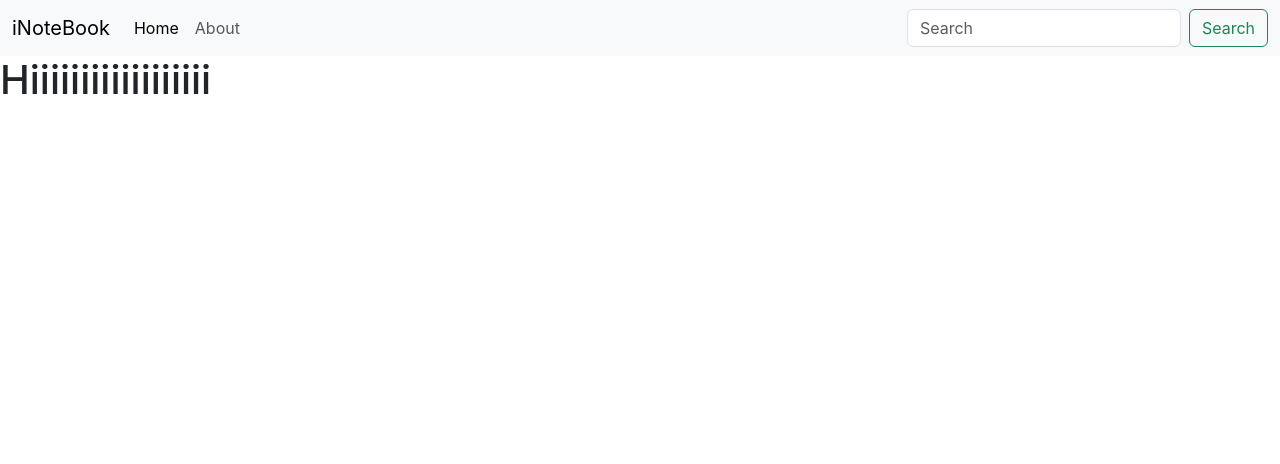
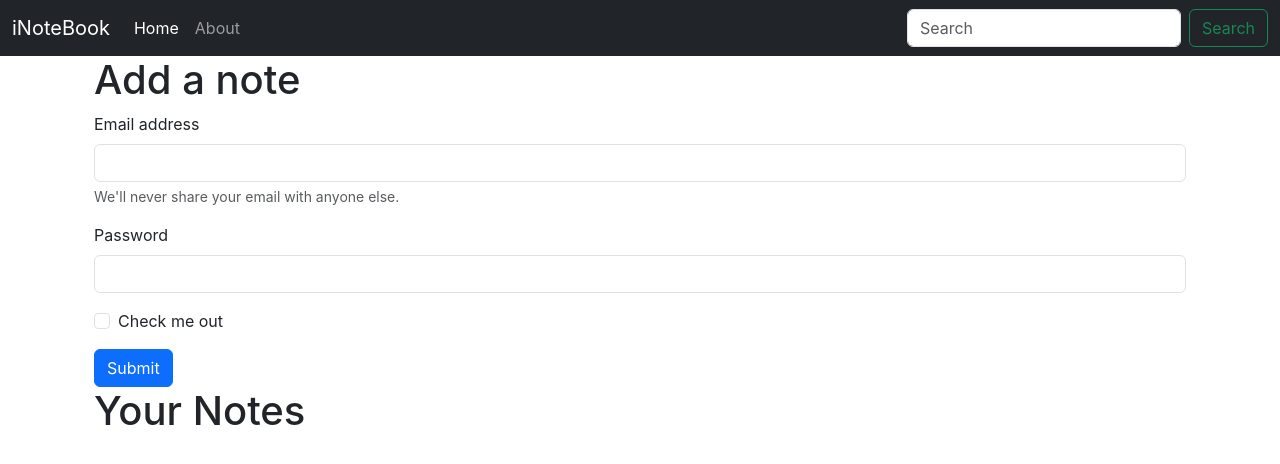
Before and after one commit to yashi-15/INoteBook-Frontend, a React (Create React App) app: page / in a window 1280 px wide. Shown: the top 464 px of the page. Built offline with nearby package versions, Linux system fonts and the light colour scheme.

Commit message:
added active class for navbar, homepage created, removed the context api and state code which was for leaning only

```diff
--- a/src/App.js
+++ b/src/App.js
@@ -9,10 +9,12 @@
             <NoteState>
                 <Router>
                     <NavBar />
-                    <Routes>
-                        <Route exact path="/" element={<Home />}></Route>
-                        <Route exact path="/about" element={<About />}></Route>
-                    </Routes>
+                    <div className="container">
+                        <Routes>
+                            <Route exact path="/" element={<Home />}></Route>
+                            <Route exact path="/about" element={<About />}></Route>
+                        </Routes>
+                    </div>
                 </Router>
             </NoteState>
         </>
--- a/src/components/About.js
+++ b/src/components/About.js
@@ -1,14 +1,8 @@
 import React, { useContext,  useEffect } from 'react';
-import NoteContext from '../context/notes/noteContext';
-
 const About = () => {
-  const a =  useContext(NoteContext);
-  useEffect(()=>{
-    a.update()
-  }, [])
   return(
     <div>
-      <h5>This is about: name is {a.state.name} and {a.state.class}</h5>
+      <h5>This is about</h5>
     </div>
   )
 }
--- a/src/components/Home.js
+++ b/src/components/Home.js
@@ -1,11 +1,43 @@
-import React from 'react'
+import React from "react";
 
 const Home = () => {
-  return (
-    <div>
-      <h1>Hiiiiiiiiiiiiiiiiii</h1>
-    </div>
-  )
-}
+    return (
+        <div>
+            <div className="container">
+                <h1>Add a note</h1>
+                <form>
+                    <div class="mb-3">
+                        <label for="exampleInputEmail1" class="form-label">
+                            Email address
+                        </label>
+                        <input type="email" class="form-control" id="exampleInputEmail1" aria-describedby="emailHelp" />
+                        <div id="emailHelp" class="form-text">
+                            We'll never share your email with anyone else.
+                        </div>
+                    </div>
+                    <div class="mb-3">
+                        <label for="exampleInputPassword1" class="form-label">
+                            Password
+                        </label>
+                        <input type="password" class="form-control" id="exampleInputPassword1" />
+                    </div>
+                    <div class="mb-3 form-check">
+                        <input type="checkbox" class="form-check-input" id="exampleCheck1" />
+                        <label class="form-check-label" for="exampleCheck1">
+                            Check me out
+                        </label>
+                    </div>
+                    <button type="submit" class="btn btn-primary">
+                        Submit
+                    </button>
+                </form>
+            </div>
 
-export default Home
+            <div className="container">
+                <h1>Your Notes</h1>
+            </div>
+        </div>
+    );
+};
+
+export default Home;
--- a/src/components/NavBar.js
+++ b/src/components/NavBar.js
@@ -1,9 +1,10 @@
-import React from 'react'
-import { Link } from 'react-router-dom'
+import React, { useEffect } from 'react'
+import { Link , useLocation } from 'react-router-dom'
 
 const NavBar = () => {
+  const location = useLocation();
   return (
-    <nav className="navbar navbar-expand-lg bg-body-tertiary">
+    <nav className="navbar navbar-expand-lg bg-dark navbar-dark">
   <div className="container-fluid">
     <Link className="navbar-brand" to="/">iNoteBook</Link>
     <button className="navbar-toggler" type="button" data-bs-toggle="collapse" data-bs-target="#navbarSupportedContent" aria-controls="navbarSupportedContent" aria-expanded="false" aria-label="Toggle navigation">
@@ -12,10 +13,10 @@
     <div className="collapse navbar-collapse" id="navbarSupportedContent">
       <ul className="navbar-nav me-auto mb-2 mb-lg-0">
         <li className="nav-item">
-          <Link className="nav-link active" aria-current="page" to="/">Home</Link>
+          <Link className={`nav-link ${location.pathname==="/"? "active":""}`} aria-current="page" to="/">Home</Link>
         </li>
         <li className="nav-item">
-          <Link className="nav-link" to="/about">About</Link>
+          <Link className={`nav-link ${location.pathname==="/about"? "active":""}`} to="/about">About</Link>
         </li>
       </ul>
       <form className="d-flex" role="search">
--- a/src/context/notes/NoteState.js
+++ b/src/context/notes/NoteState.js
@@ -2,21 +2,8 @@
 import NoteContext from "./noteContext";
 
 const  NoteState = (props) => {
-    const s1 = {
-        "name":"haryyyyyy",
-        "class": "3 B"
-    }
-    const [state, setState] = useState(s1);
-    const update = () =>{
-        setTimeout(()=>{
-            setState({
-                "name":"huuiiiiiiiiiiiiiiiiiiii",
-        "class": "234567 B"
-            })
-        }, 1000)
-    }
     return (
-        <NoteContext.Provider value = {{state, update}}>
+        <NoteContext.Provider value = {{}}>
             {props.children}
         </NoteContext.Provider>
     )
```
